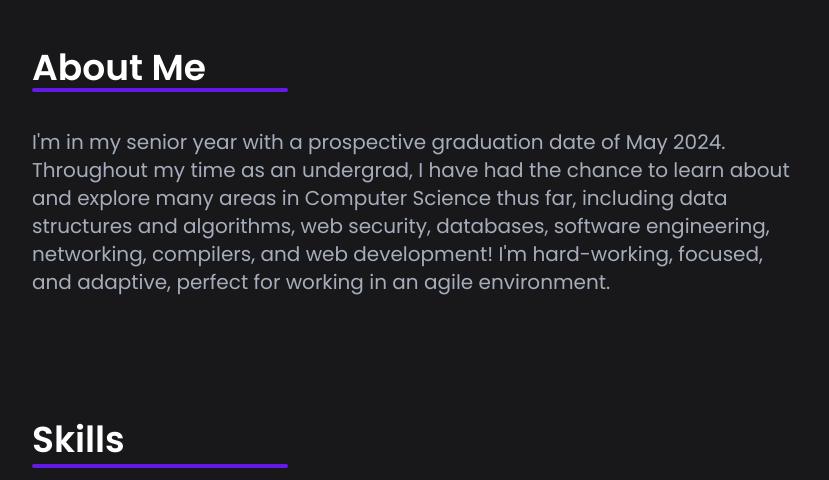
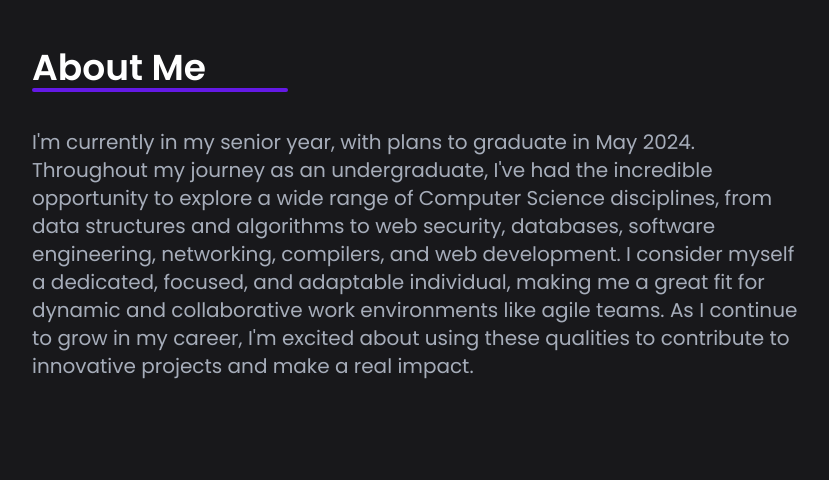
Before and after one commit to parker-martel/parker-martel.github.io, a website: page index.html in a window 1280 px wide. Shown: the part 800-1280 px from the top of the page, without its empty margins (224-1053 px from the left). Drawn offline with nearby package versions, Linux system fonts and the light colour scheme.

Commit message:
Updated about me

```diff
--- a/index.html
+++ b/index.html
@@ -87,8 +87,9 @@
                 <h2 id="aboutme" class="section scroll-mt-24 font-semibold text-3xl md:text-4xl text-white">About Me</h2>
                 <div class="w-1/3 h-1 rounded-full bg-primary"></div>
                 <div class="py-4 my-5">
-                    <p class="text-lg md:text-xl">I'm in my senior year with a prospective graduation date of May 2024. Throughout my time as an undergrad, I have had the chance to learn about and explore many areas in Computer Science thus far,
-                    including data structures and algorithms, web security, databases, software engineering, networking, compilers, and web development! I'm hard-working, focused, and adaptive, perfect for working in an agile environment.</p>
+                    <p class="text-lg md:text-xl">I'm currently in my senior year, with plans to graduate in May 2024. Throughout my journey as an undergraduate, I've had the incredible opportunity to explore a wide range of Computer Science disciplines, from data structures and algorithms to web security, databases, software engineering, networking, compilers, and web development.
+                        I consider myself a dedicated, focused, and adaptable individual, making me a great fit for dynamic and collaborative work environments like agile teams. As I continue to grow in my career, I'm excited about using these qualities to contribute to innovative projects and make a real impact.
+                        </p>
                 </div>
             </section>
 
```
Also changed, not shown: dist/output.css.
